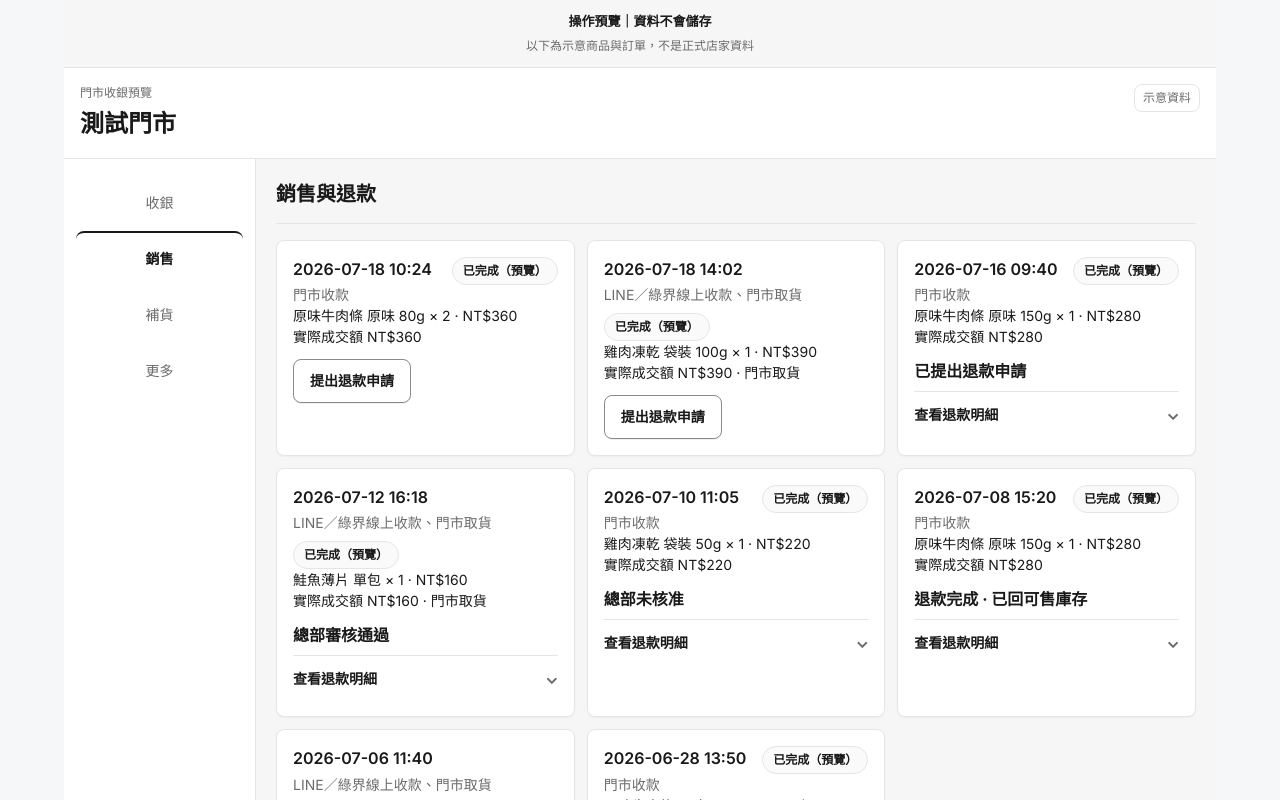
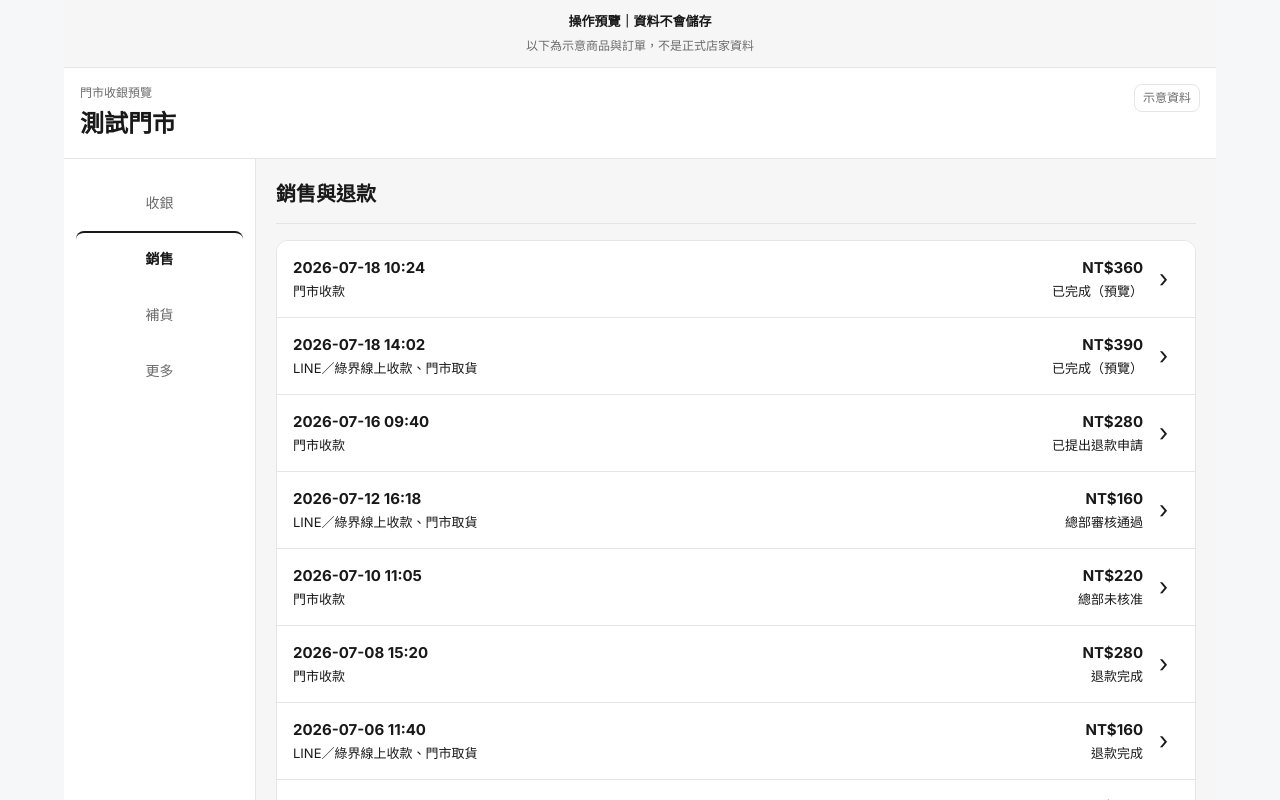
Before and after one commit to aa89976566/furmosa-DB, a Next.js app: page /preview/merchant-pos in a window 1280 px wide. Both pictures are taken after a click on the button "銷售". Shown: the top 800 px of the page. Built offline with nearby package versions, Linux system fonts and the light colour scheme.

Commit message:
refactor(preview): show records in list drawers

```diff
--- a/app/preview/merchant-pos/merchant-pos.module.css
+++ b/app/preview/merchant-pos/merchant-pos.module.css
@@ -949,6 +949,142 @@
   box-shadow: 0 16px 48px rgba(25, 25, 25, 0.12);
 }
 
+.drawerPanel {
+  position: relative;
+  z-index: 10;
+  width: 100%;
+  max-height: min(88dvh, 52rem);
+  overflow-y: auto;
+  overscroll-behavior: contain;
+  padding: 1.25rem max(1.25rem, env(safe-area-inset-right)) max(1.25rem, env(safe-area-inset-bottom)) max(1.25rem, env(safe-area-inset-left));
+  background: var(--preview-surface);
+  border: 1px solid var(--preview-border);
+  border-radius: 16px 16px 0 0;
+  box-shadow: 0 -16px 48px rgba(25, 25, 25, 0.14);
+}
+
+.recordList {
+  margin: 0;
+  padding: 0;
+  list-style: none;
+  overflow: hidden;
+  background: var(--preview-surface);
+  border: 1px solid var(--preview-border);
+  border-radius: var(--preview-radius-lg);
+}
+
+.recordListItem + .recordListItem {
+  border-top: 1px solid var(--preview-border);
+}
+
+.recordRowButton {
+  display: grid;
+  grid-template-columns: minmax(0, 1fr) auto 1.25rem;
+  align-items: center;
+  gap: 1rem;
+  width: 100%;
+  min-height: 76px;
+  padding: 1rem;
+  border: 0;
+  background: var(--preview-surface);
+  color: var(--preview-text);
+  text-align: left;
+  cursor: pointer;
+}
+
+.recordRowButton:hover {
+  background: #f7f7f7;
+}
+
+.recordRowButton:focus-visible {
+  position: relative;
+  z-index: 1;
+  outline: 2px solid #005bd3;
+  outline-offset: -2px;
+}
+
+.recordMain,
+.recordSummary {
+  display: grid;
+  gap: 0.25rem;
+  min-width: 0;
+}
+
+.recordMain strong,
+.recordSummary strong {
+  font-size: 0.9375rem;
+  line-height: 1.35;
+}
+
+.recordMain span,
+.recordSummary span {
+  color: var(--preview-muted);
+  font-size: 0.8125rem;
+  line-height: 1.4;
+}
+
+.recordSummary {
+  justify-items: end;
+  text-align: right;
+}
+
+.recordChevron {
+  color: var(--preview-muted);
+  font-size: 1.5rem;
+  line-height: 1;
+}
+
+.drawerBody {
+  display: grid;
+  gap: 1rem;
+}
+
+.drawerSummary {
+  display: grid;
+  gap: 0.4rem;
+  padding-bottom: 1rem;
+  border-bottom: 1px solid var(--preview-border);
+}
+
+@media (max-width: 479px) {
+  .recordRowButton {
+    grid-template-columns: minmax(0, 1fr) 1.25rem;
+    gap: 0.75rem;
+  }
+
+  .recordSummary {
+    grid-column: 1;
+    grid-row: 2;
+    justify-items: start;
+    text-align: left;
+  }
+
+  .recordChevron {
+    grid-column: 2;
+    grid-row: 1 / span 2;
+  }
+}
+
+@media (min-width: 640px) {
+  .dialogRoot:has(.drawerPanel) {
+    align-items: stretch;
+    justify-content: flex-end;
+    padding: 0;
+  }
+
+  .drawerPanel {
+    width: min(30rem, 92vw);
+    max-height: 100dvh;
+    height: 100dvh;
+    border-radius: 0;
+    border-top: 0;
+    border-right: 0;
+    border-bottom: 0;
+    padding: 1.5rem;
+    box-shadow: -16px 0 48px rgba(25, 25, 25, 0.14);
+  }
+}
+
 .dialogHead {
   display: flex;
   align-items: flex-start;
--- a/components/merchant-pos-preview/preview-dialog.tsx
+++ b/components/merchant-pos-preview/preview-dialog.tsx
@@ -20,12 +20,14 @@ export function PreviewDialog({
   titleId,
   title,
   onClose,
+  presentation = 'dialog',
   children,
 }: {
   open: boolean;
   titleId: string;
   title: string;
   onClose: () => void;
+  presentation?: 'dialog' | 'drawer';
   children: React.ReactNode;
 }) {
   const panelRef = useRef<HTMLDivElement>(null);
@@ -95,7 +97,7 @@ export function PreviewDialog({
         role="dialog"
         aria-modal="true"
         aria-labelledby={titleId}
-        className={styles.dialogPanel}
+        className={presentation === 'drawer' ? styles.drawerPanel : styles.dialogPanel}
       >
         <div className={styles.dialogHead}>
           <h2
--- a/components/merchant-pos-preview/sales-panel.tsx
+++ b/components/merchant-pos-preview/sales-panel.tsx
@@ -1,5 +1,6 @@
 'use client';
 
+import { useState } from 'react';
 import styles from '@/app/preview/merchant-pos/merchant-pos.module.css';
 import {
   LOSS_UNSELLABLE_LABEL,
@@ -21,7 +22,6 @@ import type { MerchantPosSession } from '@/lib/merchant-pos-preview/types';
 import { PreviewAction } from './preview-action';
 import { PREVIEW_ACTION_TONES } from './preview-action-matrix';
 import { PreviewDialog } from './preview-dialog';
-import { PreviewDisclosure } from './preview-disclosure';
 
 export function SalesPanel({
   session,
@@ -35,6 +35,8 @@ export function SalesPanel({
   onConfirmRefund: () => void;
 }) {
   const sales = visibleSales(session);
+  const [detailSaleId, setDetailSaleId] = useState<string | null>(null);
+  const detailSale = sales.find((sale) => sale.saleId === detailSaleId) ?? null;
 
   return (
     <section aria-labelledby="sales-title" className="min-w-0 space-y-4">
@@ -44,105 +46,58 @@ export function SalesPanel({
         </h2>
       </div>
 
-      <ul className={styles.workspaceGrid}>
+      <ul className={styles.recordList}>
         {sales.map((sale) => (
-          <li key={sale.saleId} className={`${styles.workspaceCard} ${styles.compactRow}`}>
-            <div className="flex flex-wrap items-start justify-between gap-2">
-              <div className="min-w-0">
-                <p className={styles.productName}>{sale.soldAtLabel}</p>
-                <p className={styles.productSpec}>{sale.channelLabel}</p>
-              </div>
-              <p className={styles.statusPill}>{sale.statusLabel}</p>
-            </div>
-            <ul className={`${styles.itemList} mt-3 space-y-1`}>
-              {sale.items.map((item) => (
-                <li key={`${sale.saleId}-${item.name}-${item.specLabel}`}>
-                  {item.name} {item.specLabel} × {item.qty} · {formatTwd(item.actualLineTwd)}
-                </li>
-              ))}
-            </ul>
-            <p className={`${styles.productMeta} mt-2`}>
-              實際成交額 {formatTwd(sale.actualTotalTwd)}
-              {sale.pickupLabel ? ` · ${sale.pickupLabel}` : ''}
-            </p>
-            {sale.refund ? (
-              <>
-                <p className={`${styles.refundSummary} mt-3`}>
-                  {sale.refund.statusLabel}
-                  {sale.refund.inventoryDisposition === 'restock_sellable'
-                    ? ` · ${RESTOCK_SELLABLE_LABEL}`
-                    : ''}
-                  {sale.refund.inventoryDisposition === 'loss_unsellable'
-                    ? ` · ${LOSS_UNSELLABLE_LABEL}`
-                    : ''}
-                  {sale.refund.nextPeriodNote ? ` · ${NEXT_PERIOD_NOTE}` : ''}
-                </p>
-                <div className="mt-2">
-                  <PreviewDisclosure summary="查看退款明細">
-                    <dl className={styles.defList}>
-                <div className={styles.defRow}>
-                  <dt>退款狀態</dt>
-                  <dd>{sale.refund.statusLabel}</dd>
-                </div>
-                <div className={styles.defRow}>
-                  <dt>說明</dt>
-                  <dd>{sale.refund.note}</dd>
-                </div>
-                <div className={styles.defRow}>
-                  <dt>庫存說明</dt>
-                  <dd>{sale.refund.inventoryNote}</dd>
-                </div>
-                <div className={styles.defRow}>
-                  <dt>佣金說明</dt>
-                  <dd>{sale.refund.commissionNote}</dd>
-                </div>
-                {sale.refund.conditionLabel ? (
-                  <div className={styles.defRow}>
-                    <dt>{REFUND_CONDITION_LABEL}</dt>
-                    <dd>{sale.refund.conditionLabel}</dd>
-                  </div>
-                ) : null}
-                {sale.refund.inventoryDisposition === 'restock_sellable' ? (
-                  <div className={styles.defRow}>
-                    <dt>{REFUND_DISPOSITION_LABEL}</dt>
-                    <dd>{RESTOCK_SELLABLE_LABEL}</dd>
-                  </div>
-                ) : null}
-                {sale.refund.inventoryDisposition === 'loss_unsellable' ? (
-                  <div className={styles.defRow}>
-                    <dt>{REFUND_DISPOSITION_LABEL}</dt>
-                    <dd>{LOSS_UNSELLABLE_LABEL}</dd>
-                  </div>
-                ) : null}
-                {sale.refund.lossReason ? (
-                  <div className={styles.defRow}>
-                    <dt>{REFUND_LOSS_REASON_LABEL}</dt>
-                    <dd>{sale.refund.lossReason}</dd>
-                  </div>
-                ) : null}
-                {sale.refund.nextPeriodNote ? (
-                  <div className={styles.defRow}>
-                    <dt>{NEXT_PERIOD_NOTE}</dt>
-                    <dd>{sale.refund.nextPeriodNote}</dd>
-                  </div>
-                ) : null}
-                    </dl>
-                  </PreviewDisclosure>
-                </div>
-              </>
-            ) : null}
-            {sale.canMerchantRequestRefund ? (
-              <PreviewAction
-                tone={PREVIEW_ACTION_TONES.requestRefund}
-                className={`${styles.actionInline} min-h-[44px] mt-3`}
-                onClick={() => onAskRefund(sale.saleId)}
-              >
-                {REQUEST_REFUND}
-              </PreviewAction>
-            ) : null}
+          <li key={sale.saleId} className={styles.recordListItem}>
+            <button className={styles.recordRowButton} onClick={() => setDetailSaleId(sale.saleId)}>
+              <span className={styles.recordMain}>
+                <strong>{sale.soldAtLabel}</strong>
+                <span>{sale.channelLabel}</span>
+              </span>
+              <span className={styles.recordSummary}>
+                <strong>{formatTwd(sale.actualTotalTwd)}</strong>
+                <span>{sale.refund?.statusLabel ?? sale.statusLabel}</span>
+              </span>
+              <span className={styles.recordChevron} aria-hidden="true">›</span>
+            </button>
           </li>
         ))}
       </ul>
+
+      <PreviewDialog
+        open={Boolean(detailSale)}
+        titleId="sale-detail-title"
+        title="銷售明細"
+        presentation="drawer"
+        onClose={() => setDetailSaleId(null)}
+      >
+        {detailSale ? (
+          <div className={styles.drawerBody}>
+            <div className={styles.drawerSummary}>
+              <p className={styles.productName}>{detailSale.soldAtLabel}</p>
+              <p className={styles.productSpec}>{detailSale.channelLabel}</p>
+              <p className={styles.settlementNet}>{formatTwd(detailSale.actualTotalTwd)}</p>
+              <p className={styles.statusPill}>{detailSale.refund?.statusLabel ?? detailSale.statusLabel}</p>
+            </div>
+            <dl className={styles.defList}>
+              <div className={styles.defRow}><dt>商品</dt><dd>{detailSale.items.map((item) => `${item.name} ${item.specLabel} × ${item.qty}`).join('、')}</dd></div>
+              <div className={styles.defRow}><dt>實際成交額</dt><dd>{formatTwd(detailSale.actualTotalTwd)}</dd></div>
+              {detailSale.pickupLabel ? <div className={styles.defRow}><dt>取貨方式</dt><dd>{detailSale.pickupLabel}</dd></div> : null}
+              {detailSale.refund ? <>
+                <div className={styles.defRow}><dt>退款狀態</dt><dd>{detailSale.refund.statusLabel}</dd></div>
+                <div className={styles.defRow}><dt>說明</dt><dd>{detailSale.refund.note}</dd></div>
+                <div className={styles.defRow}><dt>庫存說明</dt><dd>{detailSale.refund.inventoryNote}</dd></div>
+                <div className={styles.defRow}><dt>佣金說明</dt><dd>{detailSale.refund.commissionNote}</dd></div>
+                {detailSale.refund.conditionLabel ? <div className={styles.defRow}><dt>{REFUND_CONDITION_LABEL}</dt><dd>{detailSale.refund.conditionLabel}</dd></div> : null}
+                {detailSale.refund.inventoryDisposition ? <div className={styles.defRow}><dt>{REFUND_DISPOSITION_LABEL}</dt><dd>{detailSale.refund.inventoryDisposition === 'restock_sellable' ? RESTOCK_SELLABLE_LABEL : LOSS_UNSELLABLE_LABEL}</dd></div> : null}
+                {detailSale.refund.lossReason ? <div className={styles.defRow}><dt>{REFUND_LOSS_REASON_LABEL}</dt><dd>{detailSale.refund.lossReason}</dd></div> : null}
+                {detailSale.refund.nextPeriodNote ? <div className={styles.defRow}><dt>{NEXT_PERIOD_NOTE}</dt><dd>{detailSale.refund.nextPeriodNote}</dd></div> : null}
+              </> : null}
+            </dl>
+            {detailSale.canMerchantRequestRefund ? <PreviewAction tone={PREVIEW_ACTION_TONES.requestRefund} className={styles.actionBlock} onClick={() => { setDetailSaleId(null); onAskRefund(detailSale.saleId); }}>{REQUEST_REFUND}</PreviewAction> : null}
+          </div>
+        ) : null}
+      </PreviewDialog>
 
       <PreviewDialog
         open={Boolean(session.refundConfirmSaleId)}
@@ -166,11 +121,7 @@ export function SalesPanel({
             {REQUEST_REFUND_CANCEL}
           </PreviewAction>
         </div>
-        <div className="mt-4">
-          <PreviewDisclosure summary="查看退款說明">
-            <p>{REQUEST_REFUND_BODY}</p>
-          </PreviewDisclosure>
-        </div>
+        <p className={`${styles.quietNote} mt-4`}>{REQUEST_REFUND_BODY}</p>
       </PreviewDialog>
     </section>
   );
```
Also changed, not shown: components/merchant-pos-preview/settlement-panel.tsx (+22 -21 lines), 1 other file (tests, documents, lock files or other folders).
